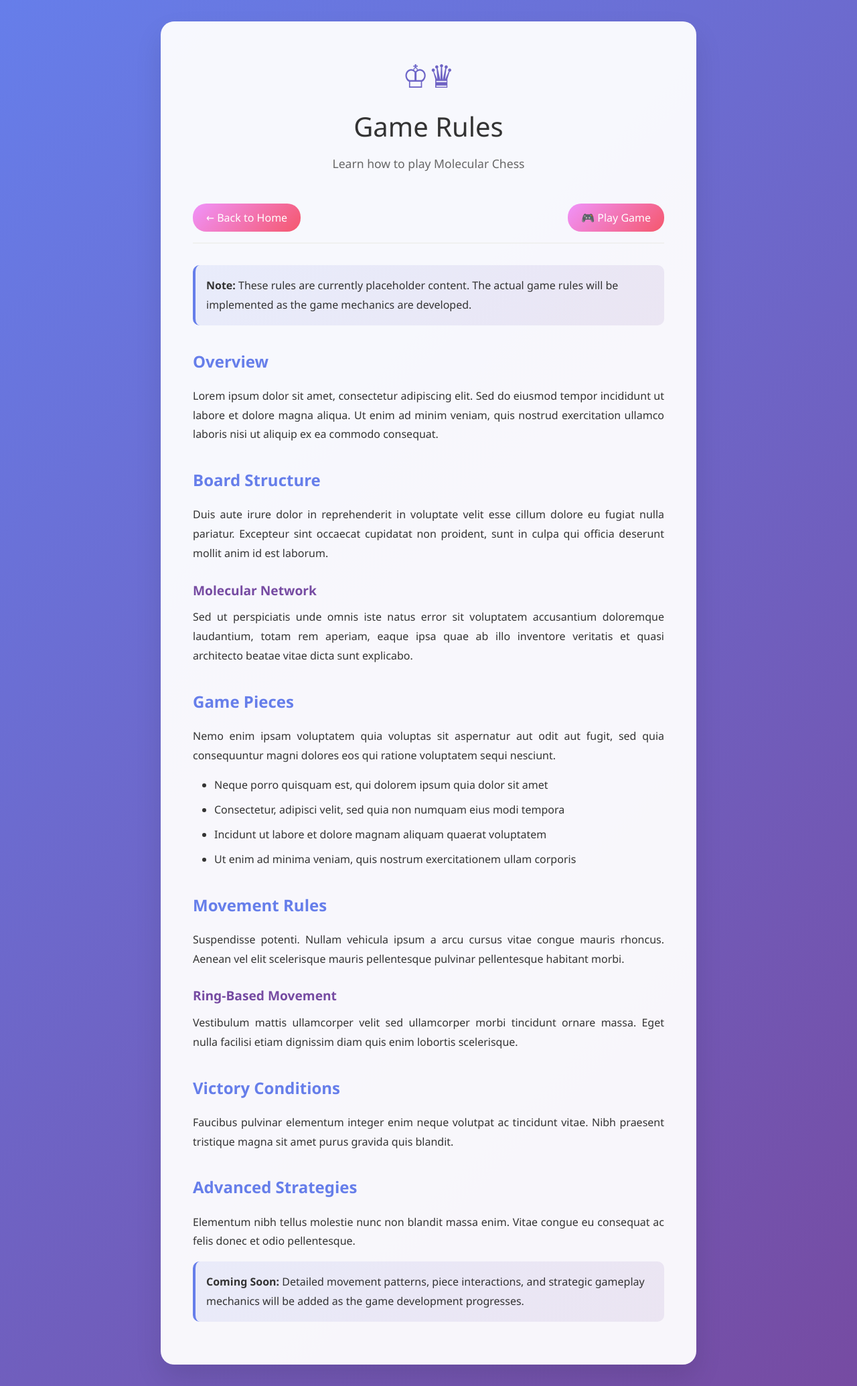
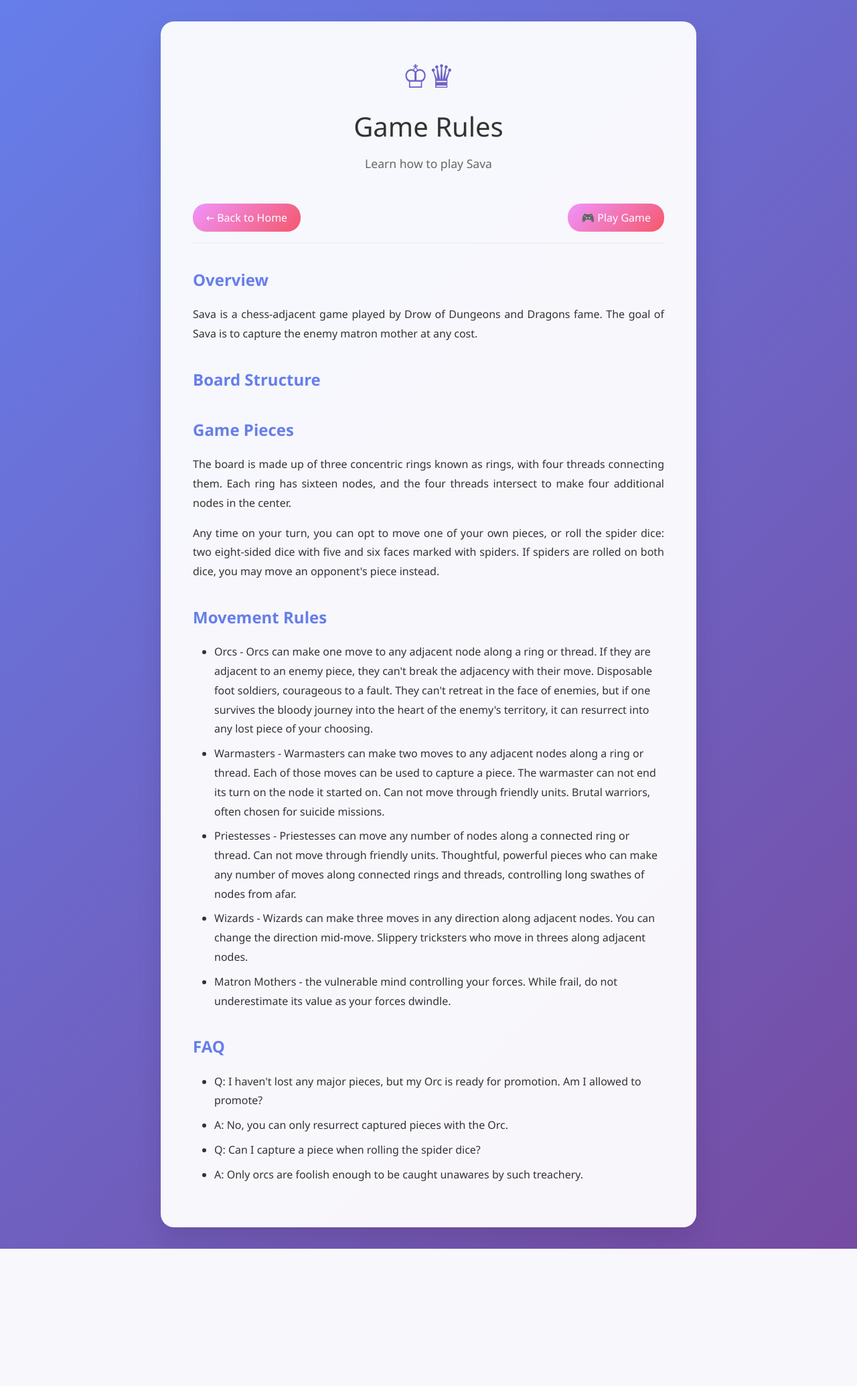
Before and after one commit to gregorymarco/sava, a Flask app: page /rules in a window 1280 px wide. Shown: the whole page at 67% size. After the commit the page ends 1865 px from the top, so only its background shows below. Run offline with Flask 3, Linux system fonts and the light colour scheme; some libraries are stand-ins or nearby versions.

Commit message:
update rules page

```diff
--- a/templates/rules.html
+++ b/templates/rules.html
@@ -127,7 +127,7 @@
         <div class="header">
             <div class="logo">♔♛</div>
             <h1>Game Rules</h1>
-            <p class="subtitle">Learn how to play Molecular Chess</p>
+            <p class="subtitle">Learn how to play Sava</p>
         </div>
 
         <div class="nav-bar">
@@ -136,68 +136,37 @@
         </div>
 
         <div class="rules-content">
-            <div class="highlight">
-                <strong>Note:</strong> These rules are currently placeholder content. The actual game rules will be implemented as the game mechanics are developed.
-            </div>
-
             <h2>Overview</h2>
             <p>
-                Lorem ipsum dolor sit amet, consectetur adipiscing elit. Sed do eiusmod tempor incididunt ut labore et dolore magna aliqua.
-                Ut enim ad minim veniam, quis nostrud exercitation ullamco laboris nisi ut aliquip ex ea commodo consequat.
+                Sava is a chess-adjacent game played by Drow of Dungeons and Dragons fame. The goal of Sava is to capture the enemy matron mother at any cost.
             </p>
 
             <h2>Board Structure</h2>
-            <p>
-                Duis aute irure dolor in reprehenderit in voluptate velit esse cillum dolore eu fugiat nulla pariatur.
-                Excepteur sint occaecat cupidatat non proident, sunt in culpa qui officia deserunt mollit anim id est laborum.
-            </p>
-
-            <h3>Molecular Network</h3>
-            <p>
-                Sed ut perspiciatis unde omnis iste natus error sit voluptatem accusantium doloremque laudantium,
-                totam rem aperiam, eaque ipsa quae ab illo inventore veritatis et quasi architecto beatae vitae dicta sunt explicabo.
-            </p>
 
             <h2>Game Pieces</h2>
             <p>
-                Nemo enim ipsam voluptatem quia voluptas sit aspernatur aut odit aut fugit, sed quia consequuntur magni dolores
-                eos qui ratione voluptatem sequi nesciunt.
+                The board is made up of three concentric rings known as rings, with four threads connecting them. Each ring has sixteen nodes, and the four threads intersect to make four additional nodes in the center.
+            </p>
+            <p>
+                Any time on your turn, you can opt to move one of your own pieces, or roll the spider dice: two eight-sided dice with five and six faces marked with spiders. If spiders are rolled on both dice, you may move an opponent's piece instead.
             </p>
 
+            <h2>Movement Rules</h2>
             <ul>
-                <li>Neque porro quisquam est, qui dolorem ipsum quia dolor sit amet</li>
-                <li>Consectetur, adipisci velit, sed quia non numquam eius modi tempora</li>
-                <li>Incidunt ut labore et dolore magnam aliquam quaerat voluptatem</li>
-                <li>Ut enim ad minima veniam, quis nostrum exercitationem ullam corporis</li>
+                <li>Orcs - Orcs can make one move to any adjacent node along a ring or thread. If they are adjacent to an enemy piece, they can't break the adjacency with their move. Disposable foot soldiers, courageous to a fault. They can't retreat in the face of enemies, but if one survives the bloody journey into the heart of the enemy's territory, it can resurrect into any lost piece of your choosing.</li>
+                <li>Warmasters - Warmasters can make two moves to any adjacent nodes along a ring or thread. Each of those moves can be used to capture a piece. The warmaster can not end its turn on the node it started on. Can not move through friendly units. Brutal warriors, often chosen for suicide missions.</li>
+                <li>Priestesses - Priestesses can move any number of nodes along a connected ring or thread. Can not move through friendly units. Thoughtful, powerful pieces who can make any number of moves along connected rings and threads, controlling long swathes of nodes from afar.</li>
+                <li>Wizards - Wizards can make three moves in any direction along adjacent nodes. You can change the direction mid-move. Slippery tricksters who move in threes along adjacent nodes.</li>
+                <li>Matron Mothers - the vulnerable mind controlling your forces. While frail, do not underestimate its value as your forces dwindle.</li>
             </ul>
 
-            <h2>Movement Rules</h2>
-            <p>
-                Suspendisse potenti. Nullam vehicula ipsum a arcu cursus vitae congue mauris rhoncus.
-                Aenean vel elit scelerisque mauris pellentesque pulvinar pellentesque habitant morbi.
-            </p>
-
-            <h3>Ring-Based Movement</h3>
-            <p>
-                Vestibulum mattis ullamcorper velit sed ullamcorper morbi tincidunt ornare massa.
-                Eget nulla facilisi etiam dignissim diam quis enim lobortis scelerisque.
-            </p>
-
-            <h2>Victory Conditions</h2>
-            <p>
-                Faucibus pulvinar elementum integer enim neque volutpat ac tincidunt vitae.
-                Nibh praesent tristique magna sit amet purus gravida quis blandit.
-            </p>
-
-            <h2>Advanced Strategies</h2>
-            <p>
-                Elementum nibh tellus molestie nunc non blandit massa enim.
-                Vitae congue eu consequat ac felis donec et odio pellentesque.
-            </p>
-
-            <div class="highlight">
-                <strong>Coming Soon:</strong> Detailed movement patterns, piece interactions, and strategic gameplay mechanics will be added as the game development progresses.
-            </div>
+            <h2>FAQ</h2>
+            <ul>
+                <li>Q: I haven't lost any major pieces, but my Orc is ready for promotion. Am I allowed to promote?</li>
+                <li>A: No, you can only resurrect captured pieces with the Orc.</li>
+                <li>Q: Can I capture a piece when rolling the spider dice?</li>
+                <li>A: Only orcs are foolish enough to be caught unawares by such treachery.</li>
+            </ul>
         </div>
     </div>
 </body>
```
